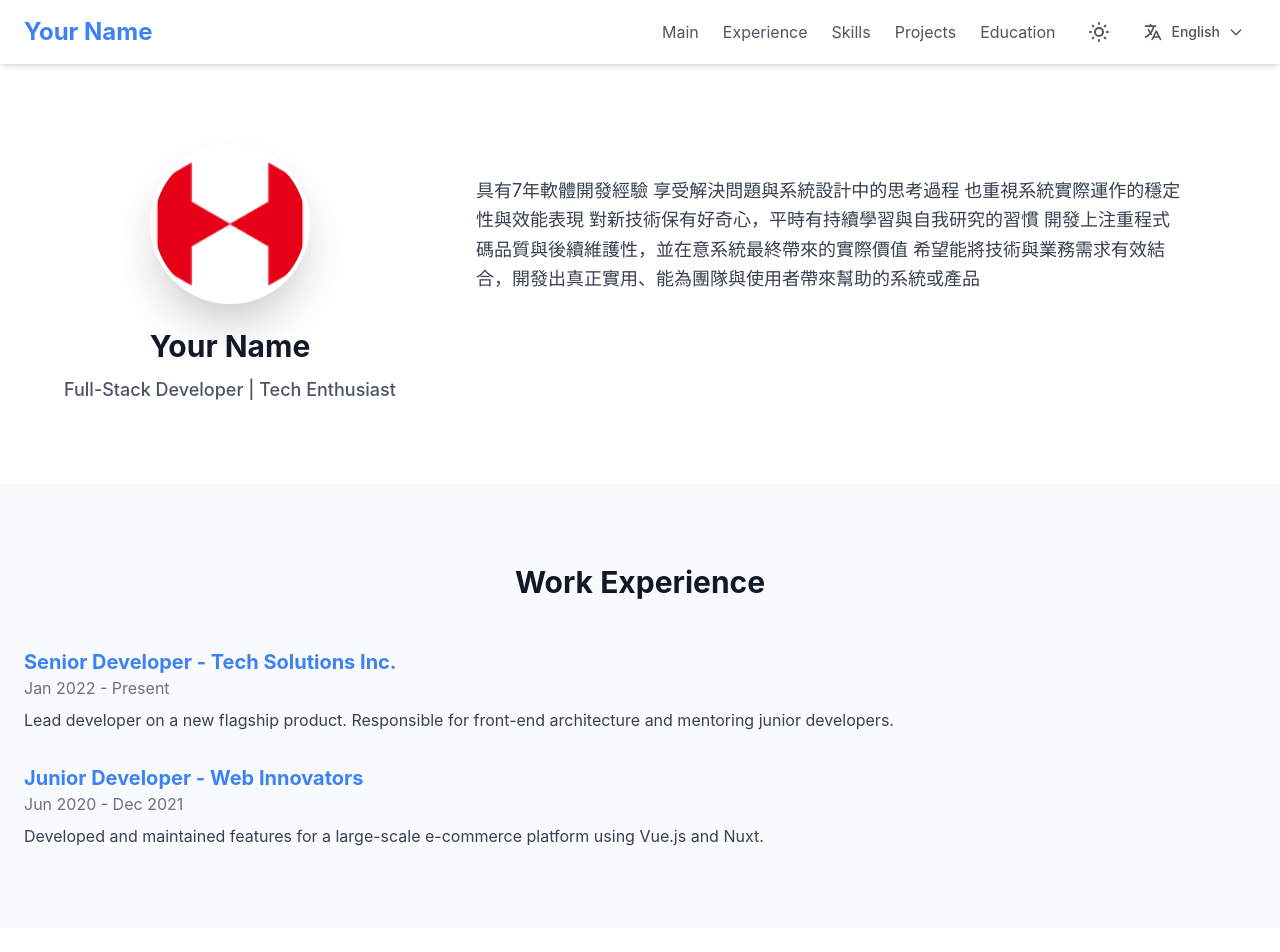
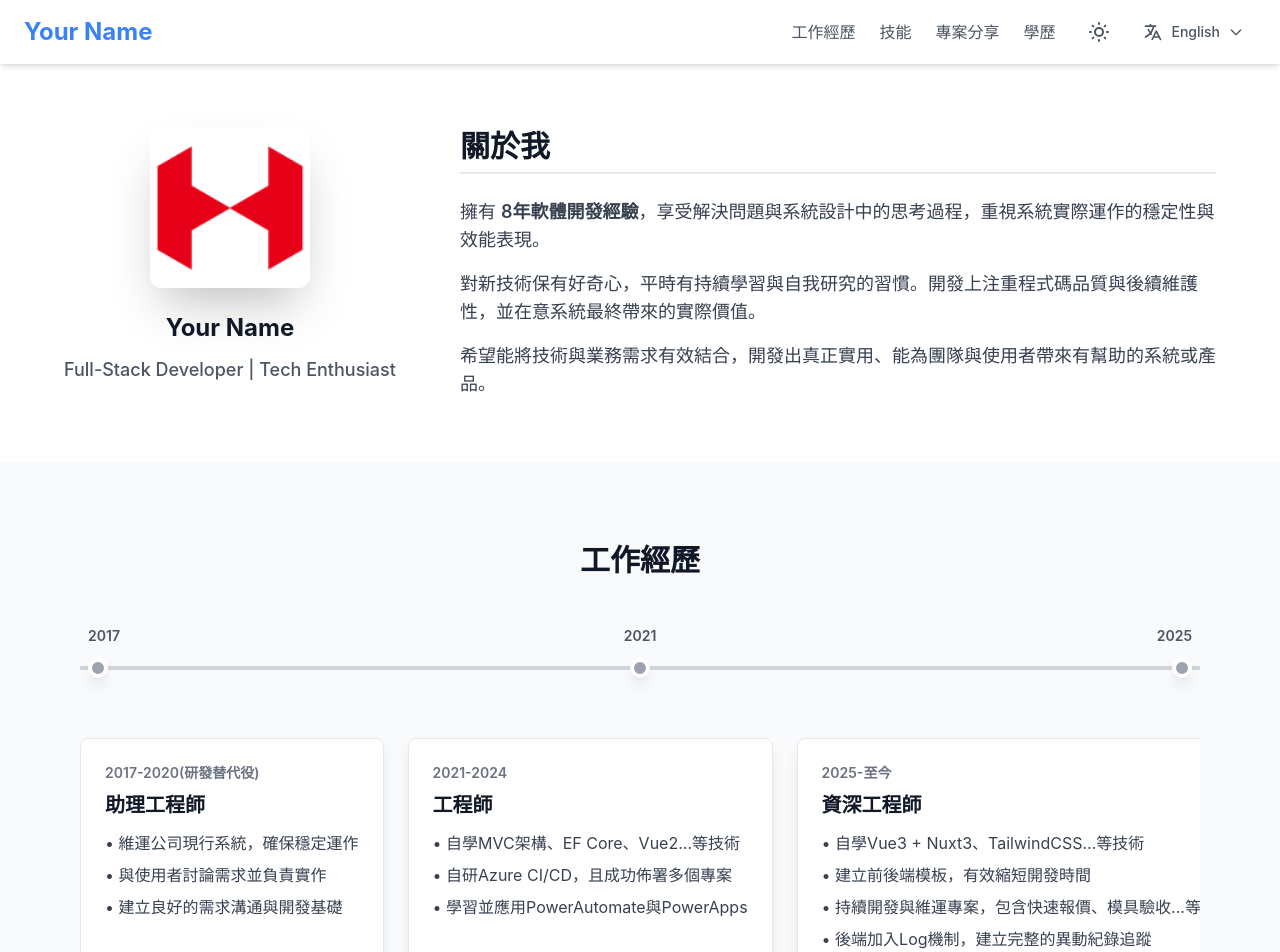
Before and after one commit to OliverLiou/PersonalResume, a Nuxt app: page / in a window 1280 px wide. Shown: the top 952 px of the page. Built offline with nearby package versions, Linux system fonts and the light colour scheme.

Commit message:
20250704Update

```diff
--- a/components/Education.vue
+++ b/components/Education.vue
@@ -1,7 +1,7 @@
 <template>
   <section id="education" class="py-20 bg-white dark:bg-gray-900">
     <div class="container mx-auto px-6">
-      <h2 class="text-3xl font-bold text-center text-gray-900 dark:text-white">Education</h2>
+      <h2 class="text-3xl font-bold text-center text-gray-900 dark:text-white">{{ $options.title }}</h2>
       <div class="mt-8 max-w-xl mx-auto">
         <div class="p-6 bg-white dark:bg-gray-700 rounded-lg shadow-lg">
           <h3 class="text-xl font-bold text-primary">Master of Science in Computer Science</h3>
@@ -12,3 +12,10 @@
     </div>
   </section>
 </template>
+
+<script>
+export default {
+  title: '學歷',
+  href: '#education'
+}
+</script>
--- a/components/Experience.vue
+++ b/components/Experience.vue
@@ -1,19 +1,81 @@
 <template>
   <section id="experience" class="py-20 bg-gray-50 dark:bg-gray-800">
     <div class="container mx-auto px-6">
-      <h2 class="text-3xl font-bold text-center text-gray-900 dark:text-white">Work Experience</h2>
-      <div class="mt-12">
-        <div class="mb-8">
-          <h3 class="text-xl font-bold text-primary">Senior Developer - Tech Solutions Inc.</h3>
-          <p class="text-secondary dark:text-gray-400">Jan 2022 - Present</p>
-          <p class="mt-2 text-gray-700 dark:text-gray-300">Lead developer on a new flagship product. Responsible for front-end architecture and mentoring junior developers.</p>
+      <h2 class="text-3xl font-bold text-center text-gray-900 dark:text-white">
+        {{ $options.title }}
+      </h2>
+      <!-- 水平時間軸 -->
+      <div class="relative max-w-6xl mx-auto mt-12 px-4">
+        <!-- 水平時間軸主線 -->
+        <div class="relative h-20 mb-8">
+          <div class="absolute top-10 left-0 right-0 h-1 bg-gray-300 dark:bg-gray-600"></div>
+
+          <!-- 時間軸圓點 -->
+          <div class="absolute top-8 left-2 w-5 h-5 bg-gray-400 dark:bg-gray-500 border-4 border-white dark:border-gray-800 rounded-full shadow-lg"></div>
+          <div class="absolute top-8 left-1/2 transform -translate-x-1/2 w-5 h-5 bg-gray-400 dark:bg-gray-500 border-4 border-white dark:border-gray-800 rounded-full shadow-lg"></div>
+          <div class="absolute top-8 right-2 w-5 h-5 bg-gray-400 dark:bg-gray-500 border-4 border-white dark:border-gray-800 rounded-full shadow-lg"></div>
+
+          <!-- 年份標籤 -->
+          <div class="absolute top-0 left-2 text-sm font-semibold text-gray-600 dark:text-gray-400">2017</div>
+          <div class="absolute top-0 left-1/2 transform -translate-x-1/2 text-sm font-semibold text-gray-600 dark:text-gray-400">2021</div>
+          <div class="absolute top-0 right-2 text-sm font-semibold text-gray-600 dark:text-gray-400">2025</div>
         </div>
-        <div>
-          <h3 class="text-xl font-bold text-primary">Junior Developer - Web Innovators</h3>
-          <p class="text-secondary dark:text-gray-400">Jun 2020 - Dec 2021</p>
-          <p class="mt-2 text-gray-700 dark:text-gray-300">Developed and maintained features for a large-scale e-commerce platform using Vue.js and Nuxt.</p>
+
+        <!-- 工作經歷內容 -->
+        <div class="flex gap-6 overflow-x-auto pb-4">
+          <template v-for="experience in experiences" :key="experience.cardHeader">
+            <div class="flex-shrink-0 w-auto min-w-max bg-white dark:bg-gray-700 p-6 rounded-lg shadow-lg border border-gray-200 dark:border-gray-600 hover:shadow-xl transition-shadow duration-300">
+              <div class="text-sm text-gray-500 dark:text-gray-400 mb-2 font-semibold whitespace-nowrap">{{ experience.cardHeader }}</div>
+              <h5 class="text-xl font-bold text-gray-900 dark:text-white mb-3 whitespace-nowrap">{{ experience.jobTitle }}</h5>
+              <div class="text-gray-700 dark:text-gray-300 space-y-2">
+                <p class="whitespace-nowrap" v-for="jobDescription in experience.jobDescription" :key="jobDescription">
+                  • {{ jobDescription }}
+                </p>
+              </div>
+            </div>
+          </template>
         </div>
       </div>
     </div>
   </section>
 </template>
+
+<script>
+export default {
+  title: "工作經歷",
+  href: "#experience",
+};
+</script>
+
+<script setup>
+const experiences = reactive([
+  {
+    cardHeader: '2017-2020(研發替代役)',
+    jobTitle: '助理工程師',
+    jobDescription: [
+      '維運公司現行系統，確保穩定運作',
+      '與使用者討論需求並負責實作',
+      '建立良好的需求溝通與開發基礎'
+    ],
+  },
+  {
+    cardHeader: '2021-2024',
+    jobTitle: '工程師',
+    jobDescription: [
+      '自學MVC架構、EF Core、Vue2...等技術',
+      '自研Azure CI/CD，且成功佈署多個專案',
+      '學習並應用PowerAutomate與PowerApps'
+    ]
+  },
+  {
+    cardHeader: '2025-至今',
+    jobTitle: '資深工程師',
+    jobDescription: [
+      '自學Vue3 + Nuxt3、TailwindCSS...等技術',
+      '建立前後端模板，有效縮短開發時間',
+      '持續開發與維運專案，包含快速報價、模具驗收...等系統',
+      '後端加入Log機制，建立完整的異動紀錄追蹤'
+    ]
+  }
+])
+</script>
--- a/components/Header.vue
+++ b/components/Header.vue
@@ -1,14 +1,23 @@
 <template>
-  <header class="bg-white dark:bg-gray-800 shadow-md sticky top-0 z-50 transition-colors duration-300">
+  <header
+    class="bg-white dark:bg-gray-800 shadow-md sticky top-0 z-50 transition-colors duration-300"
+  >
     <nav class="container mx-auto px-6 py-3 flex justify-between items-center">
-      <a class="text-2xl font-bold text-primary dark:text-blue-400">Your Name</a>
+      <a
+        :href="Main.href"
+        class="text-2xl font-bold text-primary dark:text-blue-400"
+        >Your Name</a
+      >
       <div class="flex items-center space-x-6">
         <div class="hidden md:flex space-x-6">
-          <a href="#main" class="text-gray-600 dark:text-gray-300 hover:text-primary transition-colors duration-200">Main</a>
-          <a href="#experience" class="text-gray-600 dark:text-gray-300 hover:text-primary transition-colors duration-200">Experience</a>
-          <a href="#skills" class="text-gray-600 dark:text-gray-300 hover:text-primary transition-colors duration-200">Skills</a>
-          <a href="#projects" class="text-gray-600 dark:text-gray-300 hover:text-primary transition-colors duration-200">Projects</a>
-          <a href="#education" class="text-gray-600 dark:text-gray-300 hover:text-primary transition-colors duration-200">Education</a>
+          <a
+            class="text-gray-600 dark:text-gray-300 hover:text-primary transition-colors duration-200"
+            v-for="navBarItem in navBarItems"
+            :key="navBarItem.title"
+            :href="navBarItem.href"
+          >
+            {{ navBarItem.title }}
+          </a>
         </div>
         <div class="flex items-center space-x-3">
           <DarkModeToggle />
@@ -18,3 +27,22 @@
     </nav>
   </header>
 </template>
+
+<script setup>
+const Main = resolveComponent("Main");
+const Experience = resolveComponent("Experience");
+const Skills = resolveComponent("Skills");
+const Projects = resolveComponent("Projects");
+const Education = resolveComponent("Education");
+
+const navBarItems = computed(() => {
+  const items = [Experience, Skills, Projects, Education];
+  return items.map((s) => {
+    return { title: s.title, href: s.href };
+  });
+});
+
+onMounted(() => {
+  // console.log(navBarItems.value)
+});
+</script>
--- a/components/Main.vue
+++ b/components/Main.vue
@@ -1,17 +1,17 @@
 <template>
-  <section id="main" class="py-20 bg-white dark:bg-gray-900">
+  <section id="main" class="py-16 bg-white dark:bg-gray-900">
     <div class="container mx-auto px-6">
-      <div class="flex flex-col lg:flex-row items-center lg:items-start gap-8 lg:gap-12 max-w-6xl mx-auto">
+      <div class="flex flex-col lg:flex-row items-center lg:items-start gap-10 lg:gap-16 max-w-6xl mx-auto">
         <!-- 左側：個人照片、名字、副標題 -->
         <div class="flex flex-col items-center text-center lg:flex-shrink-0">
-          <div class="w-32 h-32 lg:w-40 lg:h-40 rounded-full overflow-hidden shadow-2xl border-4 border-white dark:border-gray-700 bg-white dark:bg-gray-800 mb-6">
+          <div class="w-32 h-32 lg:w-40 lg:h-40 overflow-hidden aspect-square rounded-xl shadow-2xl border-4 border-white dark:border-gray-700 dark:bg-gray-800 mb-6">
             <img
               src="../assets/imgs/hcmf.png"
               alt="個人照片"
               class="w-full h-full object-cover"
             />
           </div>
-          <h1 class="text-2xl lg:text-3xl font-bold text-gray-900 dark:text-white mb-3">
+          <h1 class="text-xl lg:text-2xl font-bold text-gray-900 dark:text-white mb-3">
             Your Name
           </h1>
           <p class="text-base lg:text-lg text-gray-600 dark:text-gray-300 font-medium">
@@ -20,18 +20,35 @@
         </div>
 
         <!-- 右側：關於我的內容 -->
-
-        <div class="flex-1 flex items-center justify-center m-8">
-          <p class="text-lg leading-relaxed text-gray-700 dark:text-gray-300">
-            具有7年軟體開發經驗 享受解決問題與系統設計中的思考過程
-            也重視系統實際運作的穩定性與效能表現
-            對新技術保有好奇心，平時有持續學習與自我研究的習慣
-            開發上注重程式碼品質與後續維護性，並在意系統最終帶來的實際價值
-            希望能將技術與業務需求有效結合，開發出真正實用、能為團隊與使用者帶來幫助的系統或產品
-          </p>
+        <div class="flex-1 max-w-3xl">
+          <h2 class="text-2xl lg:text-3xl font-bold text-gray-900 dark:text-white mb-6 pb-2 border-b-2 border-black-900">
+            關於我
+          </h2>
+          <div class="space-y-4">
+            <p
+              v-for="(item, index) in abouts" :key="index"
+              class="text-base lg:text-lg leading-relaxed text-gray-700 dark:text-gray-300"
+              v-html="item"
+            />
+          </div>
         </div>
 
       </div>
     </div>
   </section>
 </template>
+
+<script>
+export default {
+  title: '關於我',
+  href: '#'
+}
+</script>
+
+<script setup>
+const abouts = ref([
+  '擁有 <span class="font-semibold">8年軟體開發經驗</span>，享受解決問題與系統設計中的思考過程，重視系統實際運作的穩定性與效能表現。',
+  '對新技術保有好奇心，平時有持續學習與自我研究的習慣。開發上注重程式碼品質與後續維護性，並在意系統最終帶來的實際價值。',
+  '希望能將技術與業務需求有效結合，開發出真正實用、能為團隊與使用者帶來有幫助的系統或產品。'
+])
+</script>
--- a/components/Projects.vue
+++ b/components/Projects.vue
@@ -1,7 +1,7 @@
 <template>
   <section id="projects" class="py-20 bg-gray-50 dark:bg-gray-800">
     <div class="container mx-auto px-6">
-      <h2 class="text-3xl font-bold text-center text-gray-900 dark:text-white">Projects</h2>
+      <h2 class="text-3xl font-bold text-center text-gray-900 dark:text-white">{{ $options.title }}</h2>
       <div class="mt-10 grid md:grid-cols-2 gap-8">
         <div class="bg-white dark:bg-gray-700 rounded-lg shadow-lg p-6">
           <h3 class="text-xl font-bold text-primary">Project One</h3>
@@ -17,3 +17,10 @@
     </div>
   </section>
 </template>
+
+<script>
+export default {
+  title: '專案分享',
+  href: '#projects'
+}
+</script>
--- a/components/Skills.vue
+++ b/components/Skills.vue
@@ -1,7 +1,7 @@
 <template>
   <section id="skills" class="py-20 bg-white dark:bg-gray-900">
     <div class="container mx-auto px-6">
-      <h2 class="text-3xl font-bold text-center text-gray-900 dark:text-white">Skills</h2>
+      <h2 class="text-3xl font-bold text-center text-gray-900 dark:text-white">{{ $options.title }}</h2>
       <div class="mt-10 grid grid-cols-2 md:grid-cols-4 gap-8 text-center">
         <div class="p-4 shadow-lg rounded-lg bg-white dark:bg-gray-700">
           <h3 class="font-bold text-lg text-primary">JavaScript</h3>
@@ -19,3 +19,10 @@
     </div>
   </section>
 </template>
+
+<script>
+export default {
+  title: '技能',
+  href: '#skills'
+}
+</script>
```
